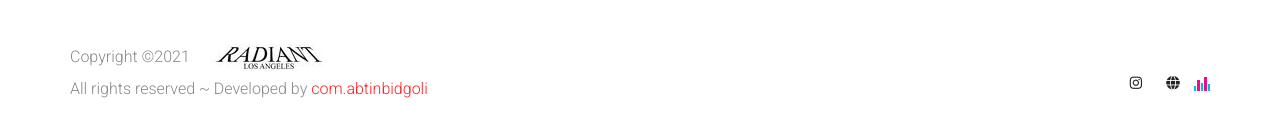
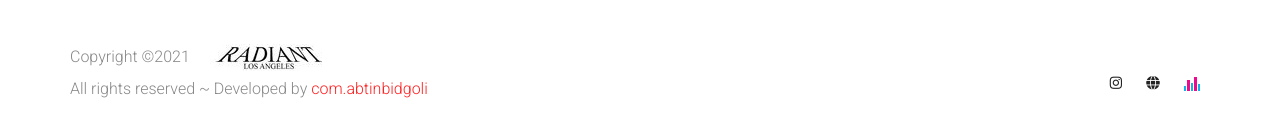
Before and after one commit to AbtinBidgoli/nofayme, a plain HTML site: page index.html in a window 1280 px wide. Shown: the part 7336-7473 px from the top of the page. Drawn offline with Linux system fonts and the light colour scheme.

Commit message:
Update index.html

```diff
--- a/index.html
+++ b/index.html
@@ -507,7 +507,7 @@
                             <div class="footer-social">
                                 <a href="https://www.instagram.com/radiant_clo/"><i class="fab fa-instagram"></i></a>
                                 <a href="https://mix.tools/"><i class="fas fa-globe"></i></a>
-                                <a href="https://mix.tools/"><img src="assets/img/logo/mixtools.png" alt=""></a>
+                                <a href="https://mix.tools/"><i><img src="assets/img/logo/mixtools.png" alt=""></i></a>
                             </div>
                         </div>
                     </div>
```
